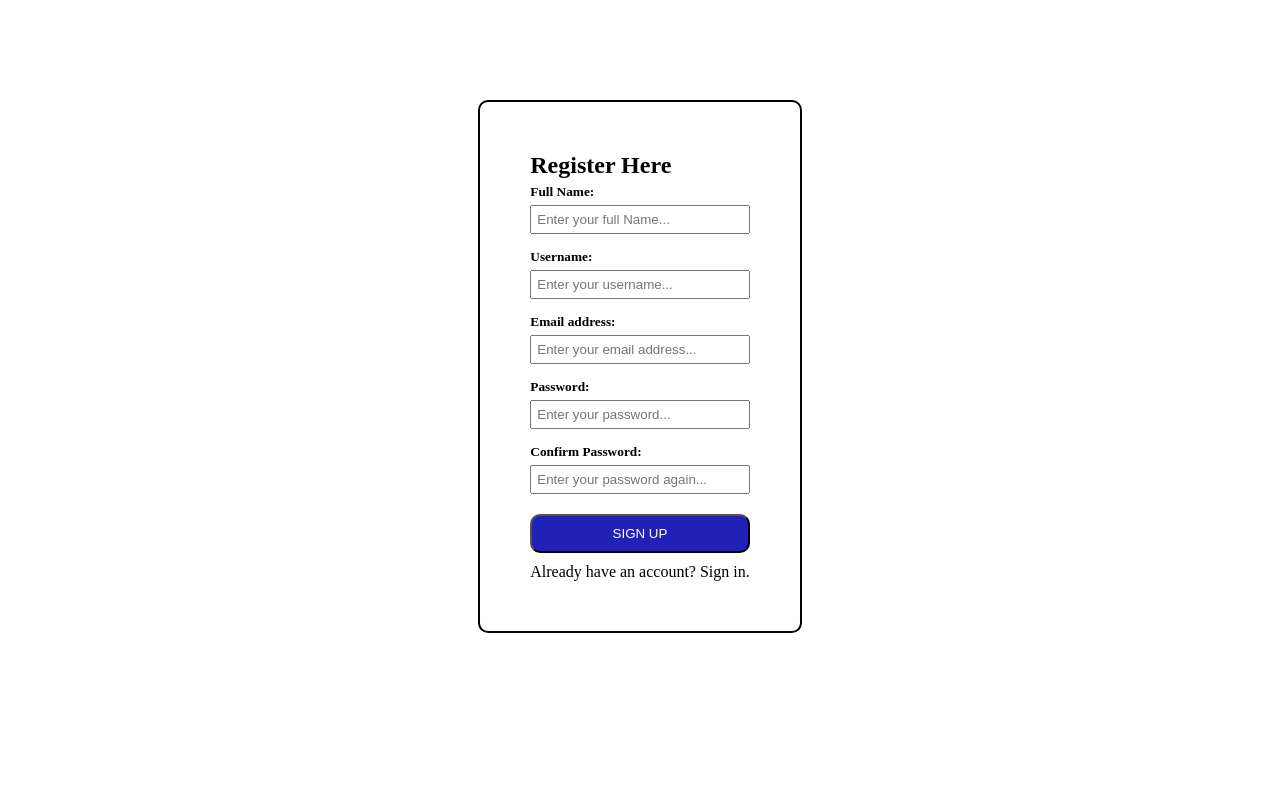
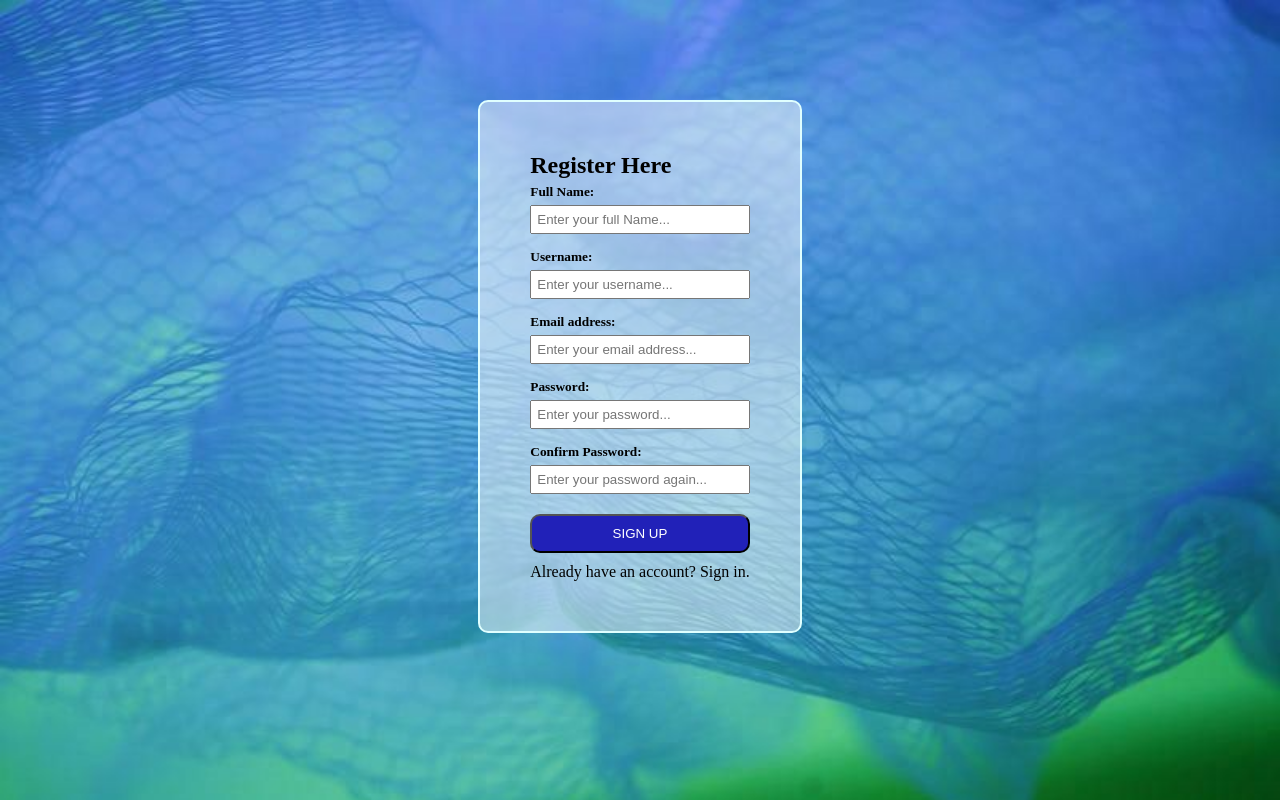
Before and after one commit to babisha/ecommerce-app, a React (Vite) app: page / in a window 1280 px wide. Built offline with nearby package versions, Linux system fonts and the light colour scheme.

Commit message:
added background

```diff
--- a/src/App.css
+++ b/src/App.css
@@ -4,7 +4,9 @@
 }
 
 body {
-  background-image: ;
+  background-image: url("/images/netInOcean.jpg");
+  background-repeat: no-repeat;
+  background-size: 100%;
 }
 
 .form {
@@ -19,8 +21,9 @@ body {
   padding: 50px;
   border-width: 2px;
   border-style: solid;
-  border-color: black;
+  border-color: lightcyan;
   border-radius: 10px;
+  background-color: rgba(255, 255, 255, 0.5);
 }
 
 label {
```
